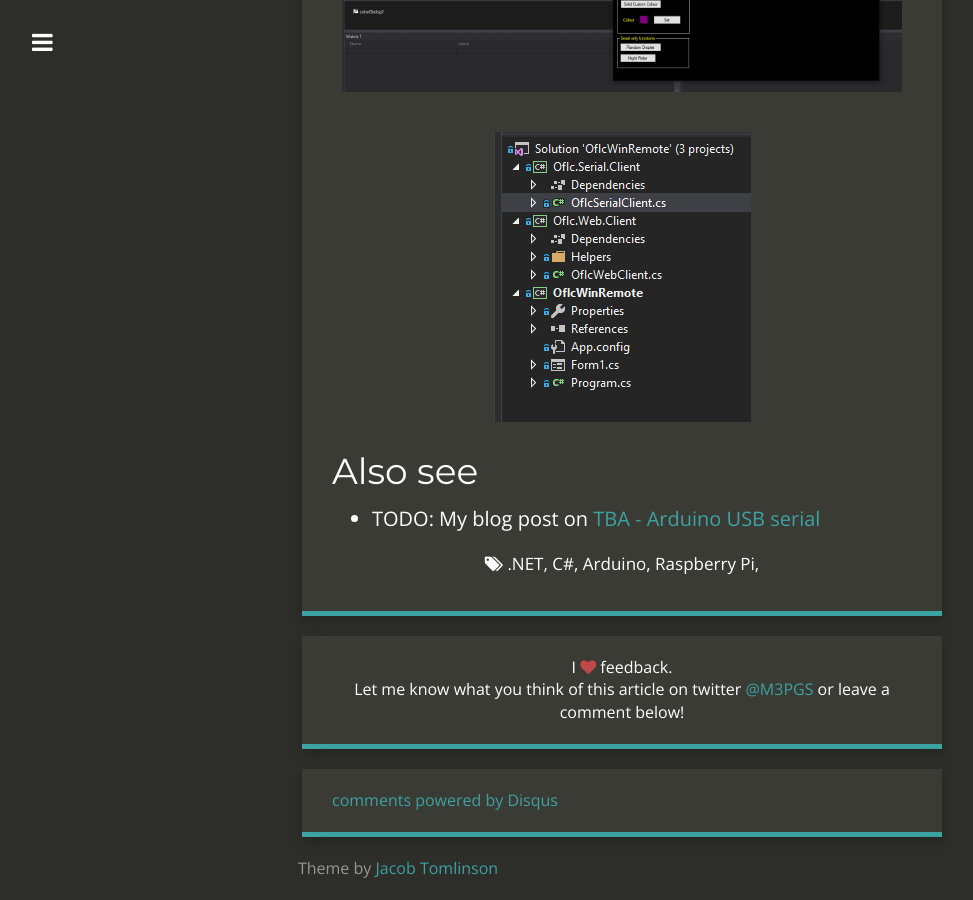
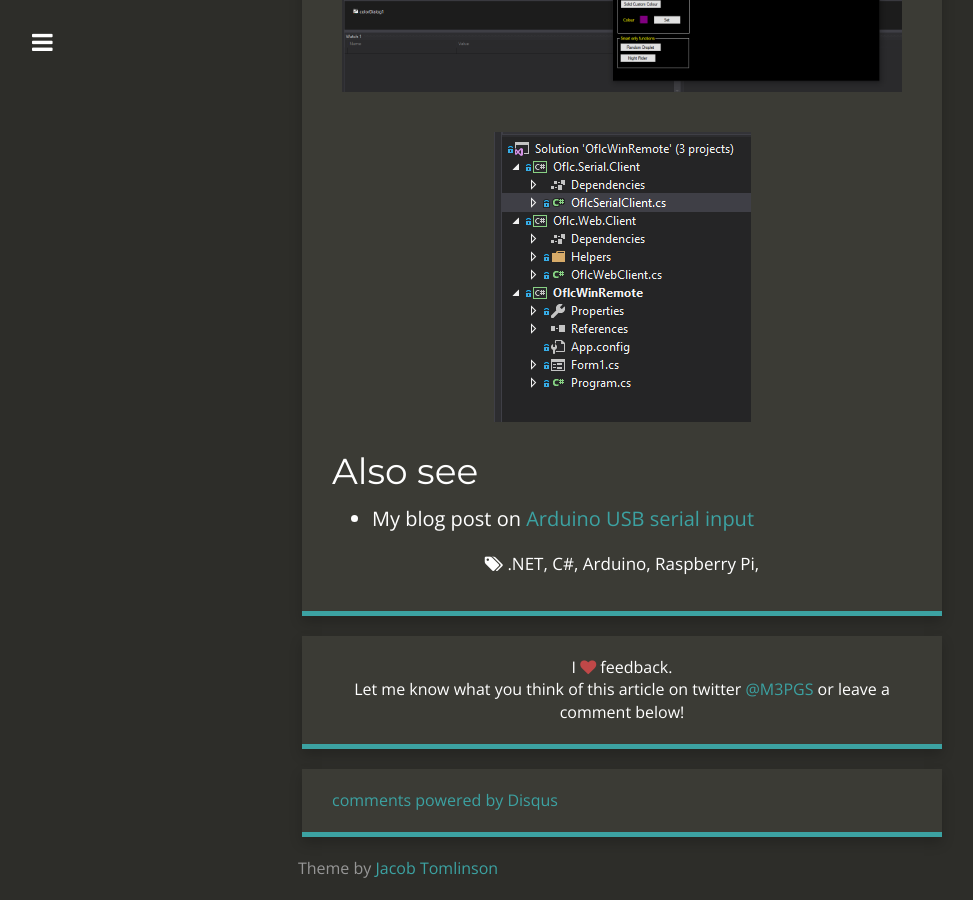
Before and after one commit to 2E0PGS/blog, a Jekyll site: the page built from _posts/2020-10-21-dotnet-framework-win-form-oflc-serial-client.md, in a window 1280 px wide and 900 px high, scrolled down 1778 px. Shown: the whole window, without its empty margins (18-991 px from the left). Built offline with Jekyll 4.4.1, drawn with Linux system fonts in a browser that asks for light colours; nearby versions of some CDN libraries; comment, search, counter and statistics services are not loaded.

Commit message:
Update link.

```diff
--- a/_posts/2020-10-21-dotnet-framework-win-form-oflc-serial-client.md
+++ b/_posts/2020-10-21-dotnet-framework-win-form-oflc-serial-client.md
@@ -43,4 +43,4 @@ Will soon support my [Raspberry Pi Python Flask web API](https://bitbucket.org/2
 
 ## Also see
 
-* TODO: My blog post on [TBA - Arduino USB serial]()
+* My blog post on [Arduino USB serial input](https://2e0pgs.github.io/blog/programming/2021/05/16/arduino-usb-serial-input/)
```
